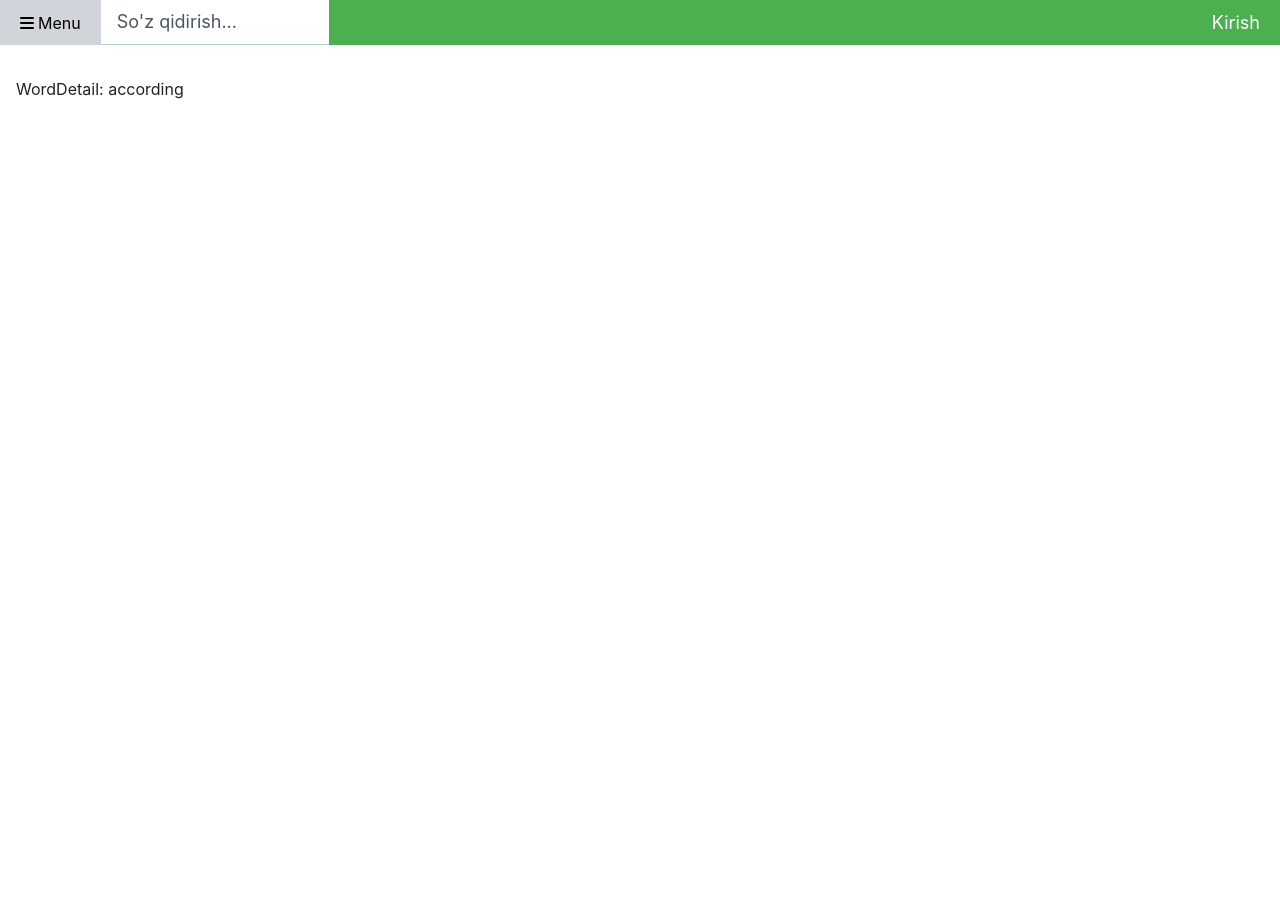
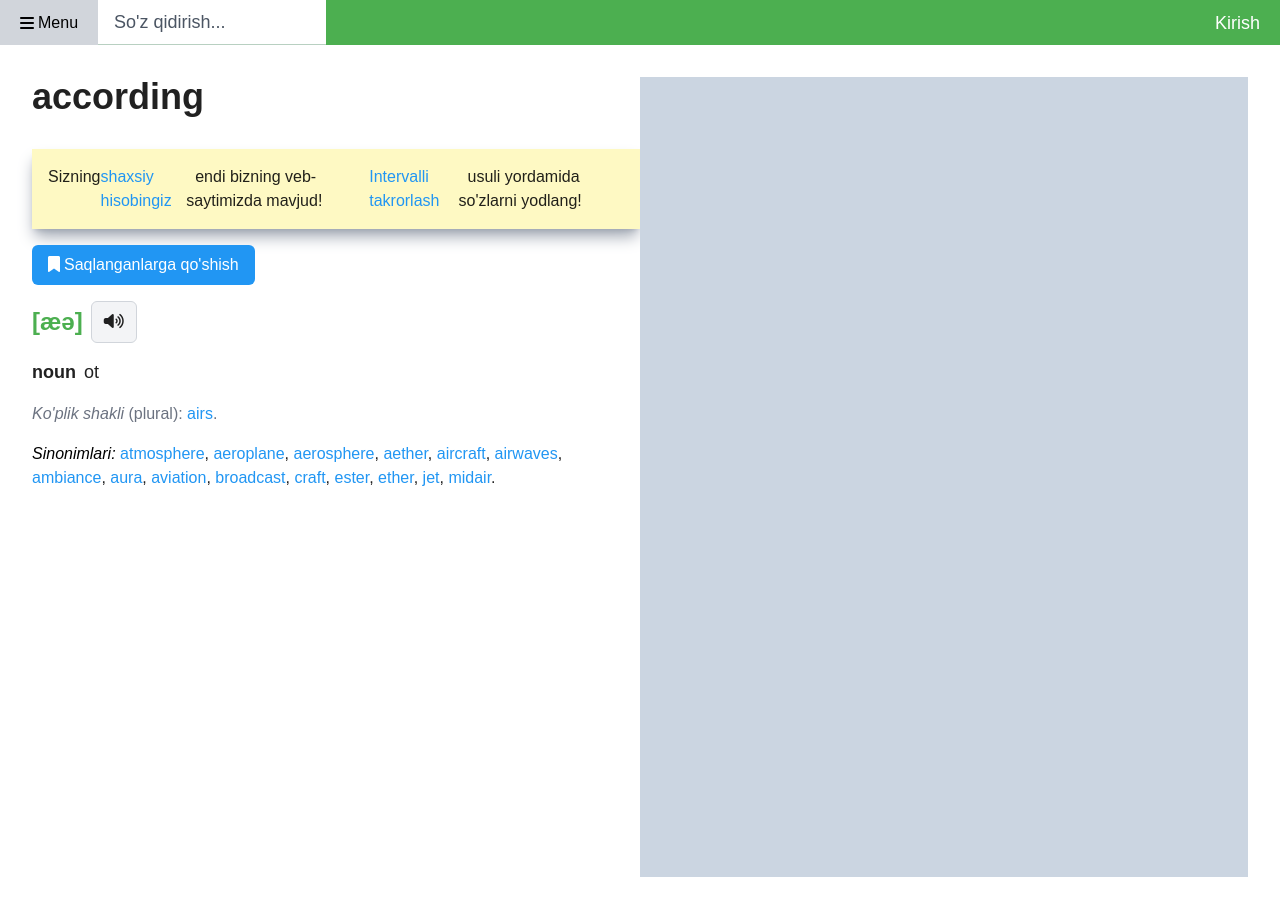
Before and after one commit to r3nzl3rdev/wordcards, a React (Vite) app: page /en/according in a window 1280 px wide. Before the commit the page ends 800 px from the top, so only its background shows below. Built offline with nearby package versions, Linux system fonts and the light colour scheme.

Commit message:
fear: initialize WordDetaild page

```diff
--- a/src/App.tsx
+++ b/src/App.tsx
@@ -5,7 +5,7 @@ function App() {
   return (
     <>
       <Header />
-      <div className="py-8 px-4">
+      <div className="p-4 md:p-8">
         <Outlet />
       </div>
     </>
--- a/src/hardcode/hardcode.ts
+++ b/src/hardcode/hardcode.ts
@@ -118,3 +118,95 @@ export const wordsList = [
   "world",
   "year",
 ];
+
+export const wordDetails = {
+  title: "air",
+  transcription: "æə",
+  typeEn: "noun",
+  typeUz: "ot",
+  plural: "airs",
+  synonymList: [
+    "atmosphere",
+    "aeroplane",
+    "aerosphere",
+    "aether",
+    "aircraft",
+    "airwaves",
+    "ambiance",
+    "aura",
+    "aviation",
+    "broadcast",
+    "craft",
+    "ester",
+    "ether",
+    "jet",
+    "midair",
+  ],
+  definitions: [
+    {
+      meaning: "havo",
+      examples: [
+        {
+          phrase: "air conditioning system",
+          translation: "havo konditsionerlash tizimi",
+        },
+        {
+          phrase: "relative air humidity",
+          translation: "havo namligining nisbati",
+        },
+        {
+          phrase: "ambient air temperature",
+          translation: "atrof muhit havo harorati",
+        },
+        {
+          phrase: "atmospheric air pollution",
+          translation: "atmosfera havosining ifloslanishi",
+        },
+        {
+          phrase: "compressed air consumption",
+          translation: "siqilgan havoni iste'mol qilish",
+        },
+      ],
+    },
+    {
+      meaning: "efir",
+      examples: [{ phrase: "evening air", translation: "kechki efir" }],
+    },
+  ],
+  usageFrequency: 443,
+  exampleSentences: [
+    {
+      sentence: "Without air and water, nothing could live.",
+      translation: "Havo va suvsiz hech narsa yashay olmaydi.",
+    },
+    {
+      sentence: "The air felt a little cold.",
+      translation: "Havo biroz sovuq edi.",
+    },
+    {
+      sentence: "Flowers and trees need clean air and fresh water.",
+      translation: "Gullar va daraxtlarga toza havo va yangi suv kerak.",
+    },
+    {
+      sentence: "I put on an air of interest.",
+      translation: "Men qiziqish ko'rsatdim.",
+    },
+    {
+      sentence: "It's very warm. Shall I turn on the air conditioner?",
+      translation: "Juda issiq. Konditsionerni yoqaymi?",
+    },
+    {
+      sentence: "The air conditioner doesn't work.",
+      translation: "Konditsioner ishlamayapti.",
+    },
+    {
+      sentence: "My house doesn't have an air conditioner.",
+      translation: "Mening uyimda konditsioner yo'q.",
+    },
+    {
+      sentence: "The air here is awful.",
+      translation: "Bu yerdagi havo dahshatli.",
+    },
+  ],
+  anagrams: ["ira"],
+};
--- a/src/index.css
+++ b/src/index.css
@@ -3,7 +3,8 @@
 @tailwind utilities;
 
 :root {
-  font-family: Inter, system-ui, Avenir, Helvetica, Arial, sans-serif;
+  font-family: Arial, sans-serif;
+  font-size: 16px;
   color: rgba(0, 0, 0, 0.87);
 
   font-synthesis: none;
@@ -17,5 +18,4 @@
   margin: 0;
   box-sizing: border-box;
   line-height: 1.5;
-  font-size: 16px;
 }
--- a/src/pages/Menu/Home.tsx
+++ b/src/pages/Menu/Home.tsx
@@ -32,7 +32,7 @@ const Home: React.FC = () => {
           {wordsList.map((word, index) => {
             return (
               <Link key={index} to={`en/${word}`}>
-                <span className="text-blue-500 hover:text-orange-500">
+                <span className="text-lg text-blue-500 hover:text-orange-500">
                   {word}
                 </span>
                 ,
--- a/src/pages/WordDetail.tsx
+++ b/src/pages/WordDetail.tsx
@@ -1,9 +1,63 @@
 import React from "react";
-import { useParams } from "react-router-dom";
+import { Link, useParams } from "react-router-dom";
+import { wordDetails } from "../hardcode/hardcode";
+import Button from "../components/Button";
 
 const WordDetail: React.FC = () => {
   const { word } = useParams<{ word: string }>();
-  return <div>WordDetail: {word}</div>;
+  return (
+    <div className="flex w-full h-screen">
+      <div className="flex flex-col flex-1 gap-4 items-start">
+        <h1 className="text-4xl font-bold mb-4">{word}</h1>
+        <p className="flex bg-yellow-100 p-4 shadow-lg shadow-gray-400">
+          Sizning &nbsp;
+          <span className="text-blue-primary hover:text-orange-500 hover:cursor-pointer">
+            shaxsiy hisobingiz
+          </span>
+          &nbsp; endi bizning veb-saytimizda mavjud! &nbsp;
+          <span className="text-blue-primary hover:text-orange-500 hover:cursor-pointer">
+            {" "}
+            Intervalli takrorlash
+          </span>
+          &nbsp; usuli yordamida so'zlarni yodlang!
+        </p>
+        <button className="py-2 px-4 bg-blue-primary hover:bg-blue-400 rounded-md text-white">
+          <i className="fa-solid fa-bookmark mr-1"></i>
+          Saqlanganlarga qo'shish
+        </button>
+        <div className="flex gap-2 items-center">
+          <p className="text-2xl font-bold text-green-primary">
+            [{wordDetails.transcription}]
+          </p>
+          <button className="py-2 px-3 border bg-gray-100 border-gray-300 rounded-md hover:bg-gray-300 hover:border-gray-400">
+            <i className="fa-solid fa-volume-high"></i>
+          </button>
+        </div>
+        <p className="flex gap-2 text-lg">
+          <span className="font-bold">{wordDetails.typeEn}</span>
+          <span>{wordDetails.typeUz}</span>
+        </p>
+        <p className="flex text-gray-500">
+          <span className="italic">Ko'plik shakli</span>&nbsp;(plural):&nbsp;
+          <span className="text-blue-primary">{wordDetails.plural}</span>.
+        </p>
+        <p className="flex flex-wrap">
+          <span className="italic text-black">Sinonimlari:&nbsp;</span>
+          {wordDetails.synonymList.map((synonym, index) => {
+            return (
+              <Link key={index} to={`/en/${synonym}`}>
+                <span className="text-blue-primary hover:text-orange-500 text-md">
+                  {synonym}
+                </span>
+                {index == wordDetails.synonymList.length - 1 ? "." : ","}&nbsp;
+              </Link>
+            );
+          })}
+        </p>
+      </div>
+      <div className="flex flex-col flex-1 bg-slate-300"></div>
+    </div>
+  );
 };
 
 export default WordDetail;
--- a/tailwind.config.js
+++ b/tailwind.config.js
@@ -5,6 +5,7 @@ export default {
     extend: {
       colors: {
         "green-primary": "#4CAF50",
+        "blue-primary": "#2196F3",
       },
     },
   },
```
